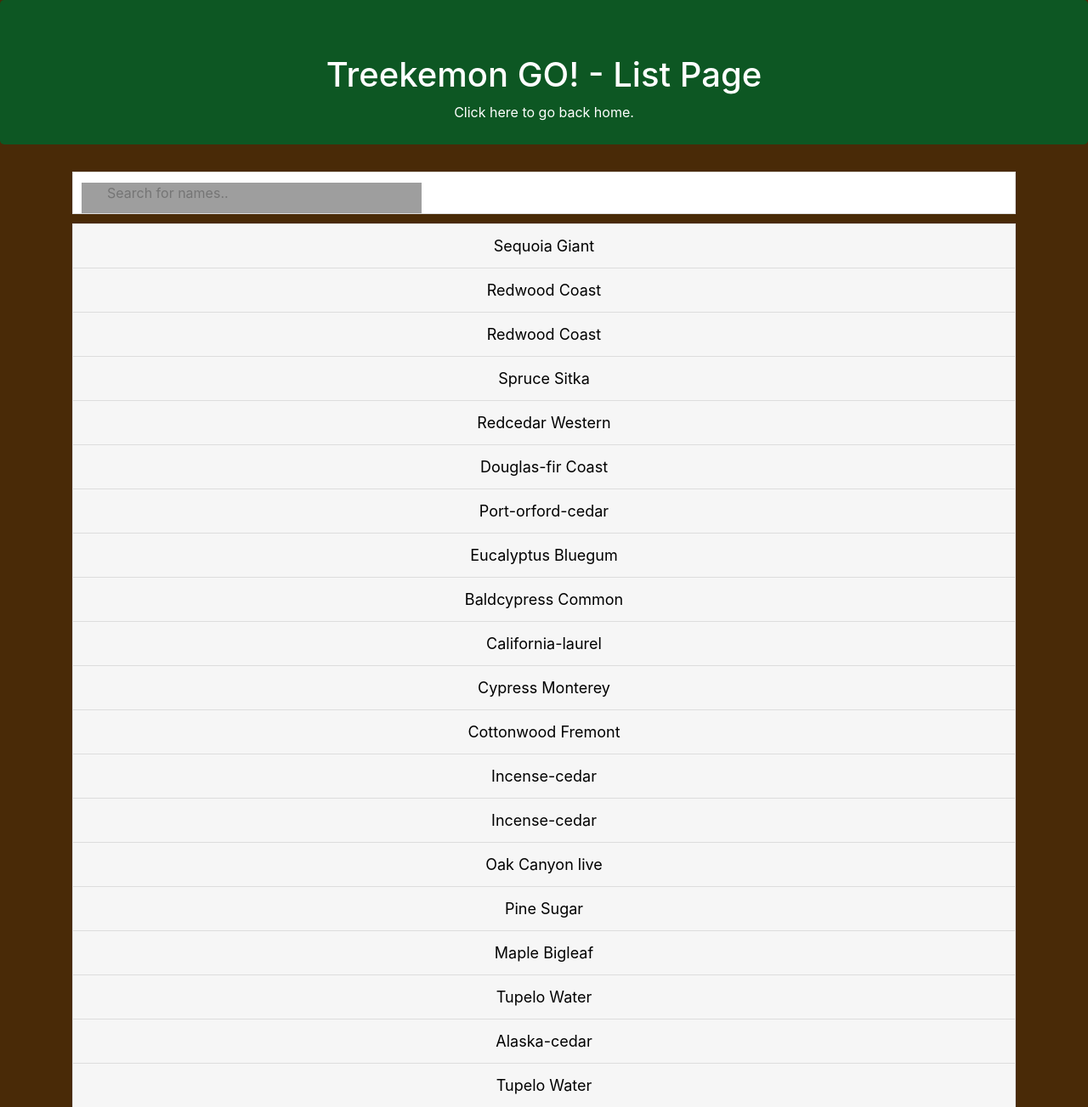
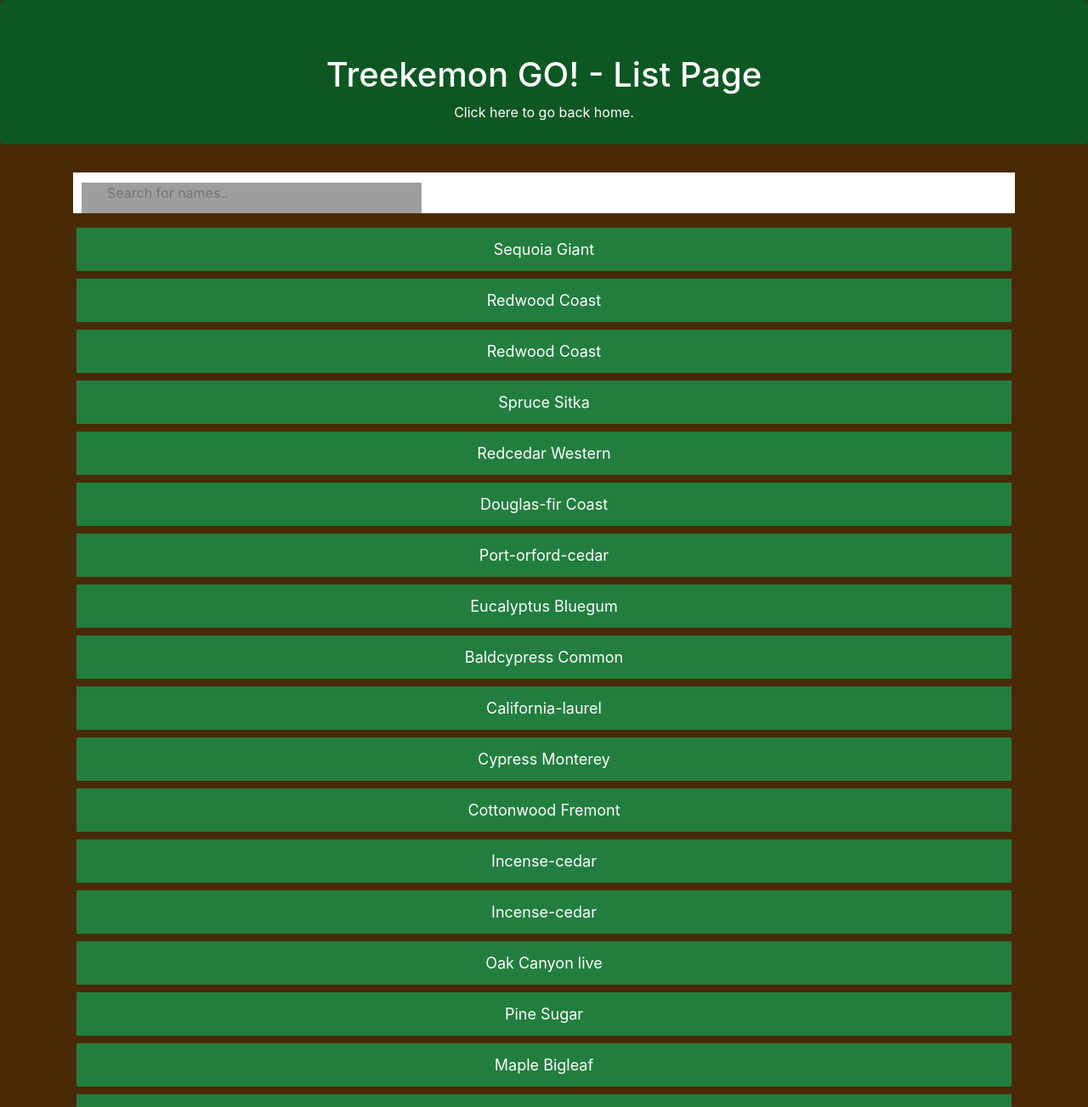
Before and after one commit to codefeld/Treekemon-GO, a Django app: page /list/ in a window 1280 px wide. Shown: the top 1303 px of the page at 85% size. Run offline with Django 3.2, Linux system fonts and the light colour scheme; some libraries are stand-ins or nearby versions; grey boxes are pictures that could not be loaded.

Commit message:
changed list color

```diff
--- a/woodland/templates/list.html
+++ b/woodland/templates/list.html
@@ -26,7 +26,7 @@
   width: 100%; /* Full-width */
   font-size: 16px; /* Increase font-size */
   padding: 12px 20px 12px 40px; /* Add some padding */
-  border: 1px solid #ddd; /* Add a grey border */
+  border: 1px solid #492a07; /* Add a grey border */
   margin-bottom: 12px; /* Add some space below the input */
 }
 
@@ -38,18 +38,18 @@
 }
 
 #myUL li a {
-  border: 1px solid #ddd; /* Add a border to all links */
+  border: 5px solid #492a07; /* Add a border to all links */
   margin-top: -1px; /* Prevent double borders */
-  background-color: #f6f6f6; /* Grey background color */
+  background-color: #227e3e; /* Grey background color */
   padding: 12px; /* Add some padding */
   text-decoration: none; /* Remove default text underline */
   font-size: 18px; /* Increase the font-size */
-  color: black; /* Add a black text color */
+  color: white; /* Add a black text color */
   display: block; /* Make it into a block element to fill the whole list */
 }
 
 #myUL li a:hover:not(.header) {
-  background-color: #eee; /* Add a hover effect to all links, except for headers */
+  background-color: #0d5723; /* Add a hover effect to all links, except for headers */
 }
 </style>
 <script>
```
